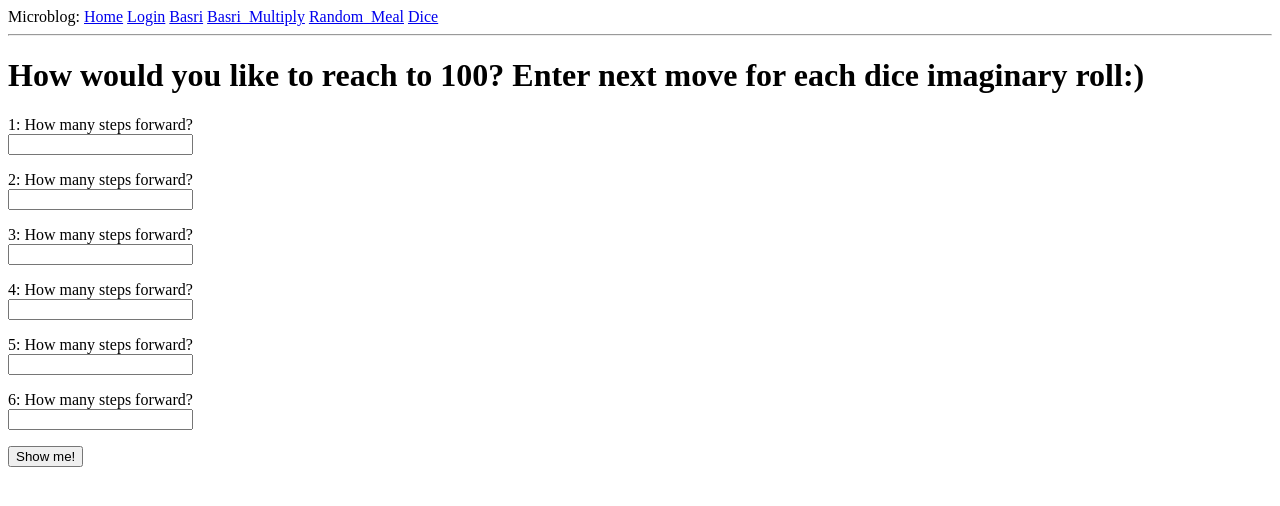
After one commit to badogan/flask-and-others, a Flask app: page /dice in a window 1280 px wide. The commit adds this page. Shown: the top 506 px of the page. Run offline with Flask 2, Linux system fonts and the light colour scheme.

Commit message:
after the initial dice work

```diff
--- a/app/forms.py
+++ b/app/forms.py
@@ -25,3 +25,12 @@ class RandommealForm(FlaskForm):
     location = StringField('Location', validators=[DataRequired()])
     remember_me = BooleanField('Remember Me')
     submit = SubmitField('Get me a random meal!')
+
+class BasriDiceForm(FlaskForm):
+    dice1 = DecimalField('1: How many steps forward?', validators=[DataRequired()])
+    dice2 = DecimalField('2: How many steps forward?', validators=[DataRequired()])
+    dice3 = DecimalField('3: How many steps forward?', validators=[DataRequired()])
+    dice4 = DecimalField('4: How many steps forward?', validators=[DataRequired()])
+    dice5 = DecimalField('5: How many steps forward?', validators=[DataRequired()])
+    dice6 = DecimalField('6: How many steps forward?', validators=[DataRequired()])
+    submit = SubmitField('Show me!')
--- a/app/routes.py
+++ b/app/routes.py
@@ -1,8 +1,13 @@
 from flask import render_template, flash, redirect, url_for
 from app import app
-from app.forms import LoginForm, BasriForm, BasriForm2, RandommealForm
+from app.forms import LoginForm, BasriForm, BasriForm2, RandommealForm, BasriDiceForm
 import lib.BasriFunctions as h
 import config as c
+import numpy as np
+import base64
+from io import BytesIO
+from matplotlib.figure import Figure
+import pandas as pd
 
 @app.route('/')
 @app.route('/index')
@@ -48,6 +53,37 @@ def basri2():
         return redirect(url_for('index'))
     return render_template('getdata2.html', title='Basri', form=form)
 
+@app.route('/dice', methods=['GET', 'POST'])
+def dice():
+    user = {'username': 'Basri'}
+    posts = [
+        {
+            'body': 'An imaginary and random dice is thrown. :)'
+        },
+        {
+            'body': 'Next move is assessed according to the table you entered in the previous form.'
+        },
+        {
+            'body': 'Process is repeated until the total value reaches to 100'
+        },
+        {
+            'body': 'Maximum 2000 dice throws allowed!'
+        }
+    ]
+    form = BasriDiceForm()
+    if form.validate_on_submit():
+        flash('Dice1: {},|Dice2: {},|Dice3: {},|Dice4: {},|Dice5: {},|Dice6: {}'.format(
+            form.dice1.data,form.dice2.data,form.dice3.data,form.dice4.data,form.dice5.data,form.dice6.data))
+        url_to_pass = h.BasriDiceAPICall(form.dice1.data,
+                                         form.dice2.data,
+                                         form.dice3.data,
+                                         form.dice4.data,
+                                         form.dice5.data,
+                                         form.dice6.data
+                                         ).CreateFigure()
+        return render_template('index_dice.html', title='Home', user=user, posts=posts, name = 'new_plot_from_the_real_code', url=url_to_pass)
+    return render_template('dice.html', title='Basri Dice', form=form)
+
 @app.route('/randommeal', methods=['GET', 'POST'])
 def randommeal():
     form = RandommealForm()
--- a/app/templates/base.html
+++ b/app/templates/base.html
@@ -14,6 +14,7 @@
         <a href="{{ url_for('basri') }}">Basri</a>
         <a href="{{ url_for('basri2') }}">Basri_Multiply</a>
         <a href="{{ url_for('randommeal') }}">Random_Meal</a>
+        <a href="{{ url_for('dice') }}">Dice</a>
     </div>
         <hr>
         {% with messages = get_flashed_messages() %}
--- /dev/null
+++ b/app/templates/dice.html
@@ -0,0 +1,52 @@
+{% extends "base.html" %}
+
+{% block content %}
+    <h1>How would you like to reach to 100? Enter next move for each dice imaginary roll:)</h1>
+    <form action="" method="post" novalidate>
+        {{ form.hidden_tag() }}
+        <p>
+            {{ form.dice1.label }}<br>
+            {{ form.dice1(size=32) }}<br>
+            {% for error in form.dice1.errors %}
+            <span style="color: red;">[{{ error }}]</span>
+            {% endfor %}
+        </p>
+        <p>
+            {{ form.dice2.label }}<br>
+            {{ form.dice2(size=32) }}<br>
+            {% for error in form.dice2.errors %}
+            <span style="color: red;">[{{ error }}]</span>
+            {% endfor %}
+        </p>
+        <p>
+            {{ form.dice3.label }}<br>
+            {{ form.dice3(size=32) }}<br>
+            {% for error in form.dice3.errors %}
+            <span style="color: red;">[{{ error }}]</span>
+            {% endfor %}
+        </p>
+        <p>
+            {{ form.dice4.label }}<br>
+            {{ form.dice4(size=32) }}<br>
+            {% for error in form.dice4.errors %}
+            <span style="color: red;">[{{ error }}]</span>
+            {% endfor %}
+        </p>
+        <p>
+            {{ form.dice5.label }}<br>
+            {{ form.dice5(size=32) }}<br>
+            {% for error in form.dice5.errors %}
+            <span style="color: red;">[{{ error }}]</span>
+            {% endfor %}
+        </p>
+        <p>
+            {{ form.dice6.label }}<br>
+            {{ form.dice6(size=32) }}<br>
+            {% for error in form.dice6.errors %}
+            <span style="color: red;">[{{ error }}]</span>
+            {% endfor %}
+        </p>
+        <p>{{ form.submit() }}
+        </p>
+    </form>
+{% endblock %}
```
Also changed, not shown: app/templates/index_dice.html (added, +10 -0 lines), lib/BasriFunctions.py (+53 -0 lines), lib/images/myimage2.png (added), myimage.png (added), static/images/myimage2.png (added).
